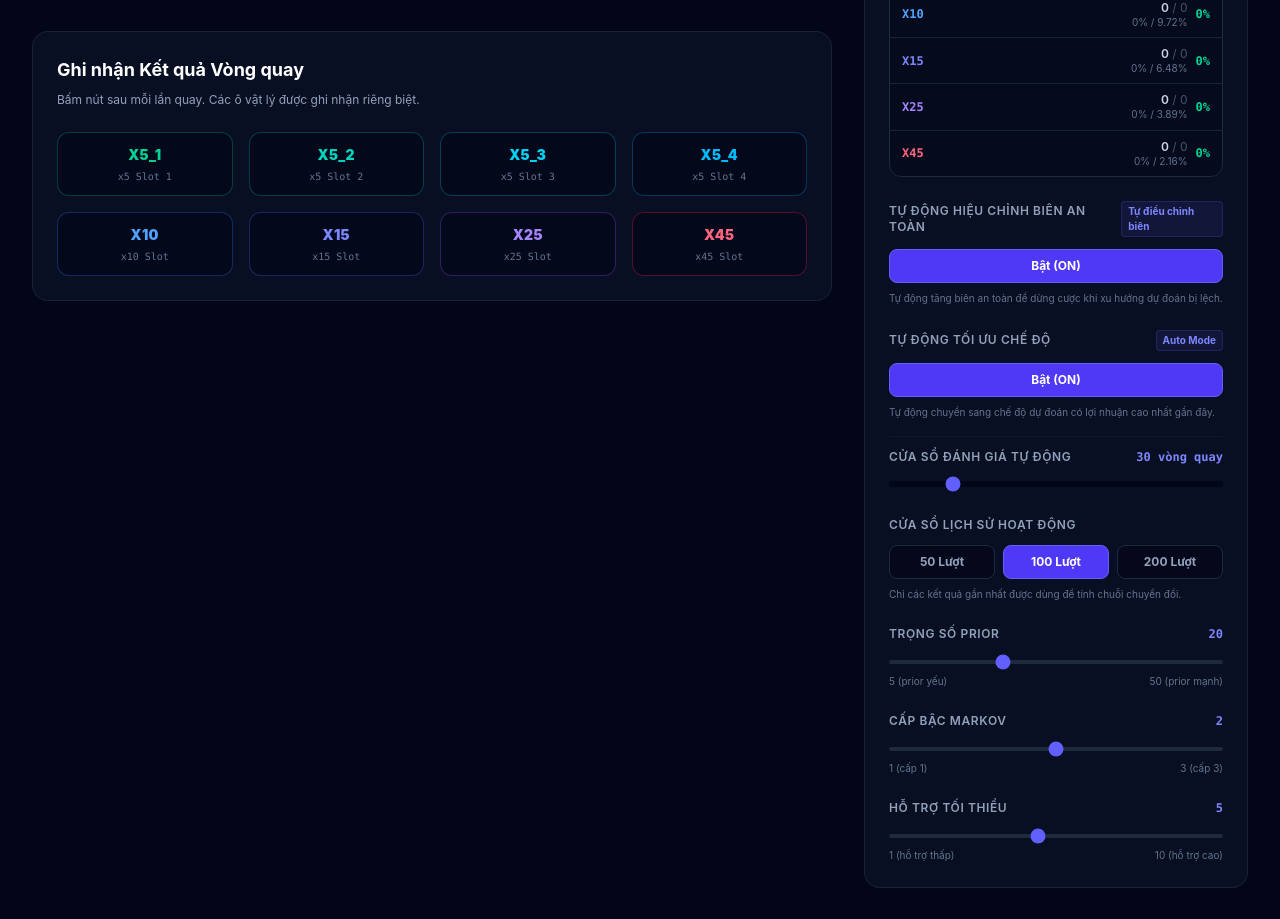
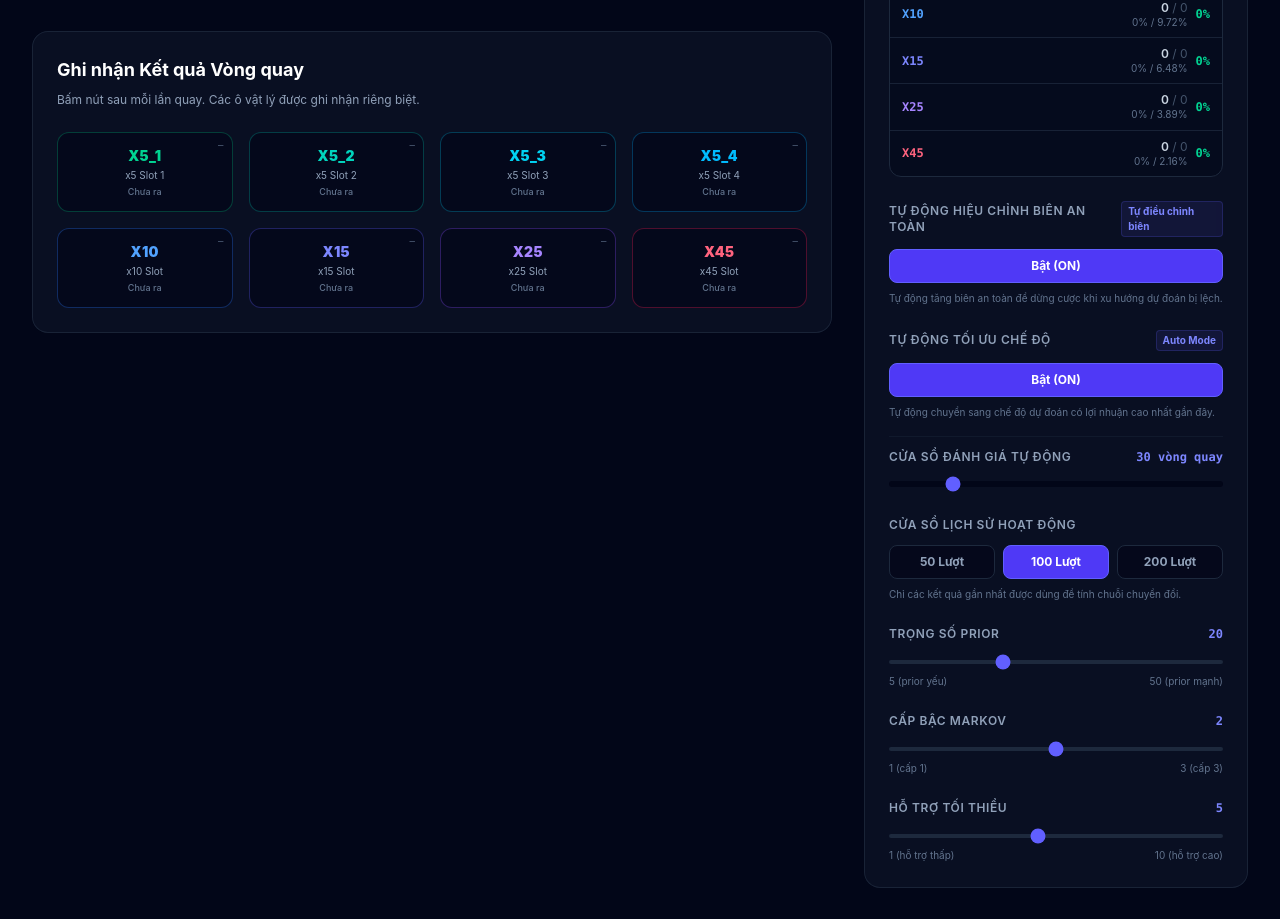
Before and after one commit to patdev495/hiya-app, a React (Vite) app: page / in a window 1280 px wide. Shown: the part 960-1879 px from the top of the page. Built offline with nearby package versions, Linux system fonts and the light colour scheme.

Commit message:
feat: add live dry spins counter to record outcome buttons

```diff
--- a/src/App.tsx
+++ b/src/App.tsx
@@ -652,17 +652,25 @@ export default function App() {
               <div className="grid grid-cols-2 sm:grid-cols-4 gap-4">
                 {ALL_OUTCOMES.map((o) => {
                   const color = OUTCOME_COLORS[o];
+                  const reverseIdx = [...historyOutcomes].reverse().indexOf(o);
+                  const drySpins = reverseIdx === -1 ? null : reverseIdx;
                   return (
                     <button
                       key={o}
                       onClick={() => handleAddOutcome(o)}
-                      className={`h-16 px-4 border rounded-xl flex flex-col justify-center items-center text-center transition-all duration-200 active:scale-95 cursor-pointer bg-slate-950/60 ${color.border} hover:bg-slate-800 hover:border-slate-600 group`}
+                      className={`h-20 px-4 border rounded-xl flex flex-col justify-center items-center text-center transition-all duration-200 active:scale-95 cursor-pointer bg-slate-950/60 ${color.border} hover:bg-slate-800 hover:border-slate-600 group relative overflow-hidden`}
                     >
+                      <span className="absolute top-1.5 right-2 text-[9px] font-mono text-slate-500">
+                        {drySpins !== null ? `-${drySpins}` : '—'}
+                      </span>
                       <span className={`text-sm font-black tracking-wide ${color.text} group-hover:scale-105 transition-transform`}>
                         {o.toUpperCase()}
                       </span>
-                      <span className="text-[10px] text-slate-500 mt-1 font-mono">
+                      <span className="text-[10px] text-slate-400 mt-0.5">
                         {OUTCOME_LABELS[o]}
+                      </span>
+                      <span className="text-[9px] text-slate-500 mt-0.5 font-medium">
+                        {drySpins !== null ? (drySpins === 0 ? (language === 'vi' ? 'Vừa ra' : 'Just hit') : `${drySpins} ${language === 'vi' ? 'lượt chưa ra' : 'spins dry'}`) : (language === 'vi' ? 'Chưa ra' : 'Never hit')}
                       </span>
                     </button>
                   );
```
